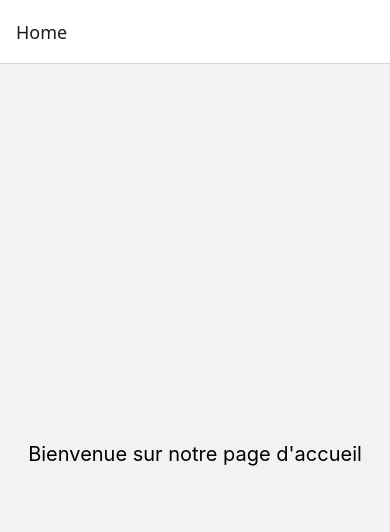
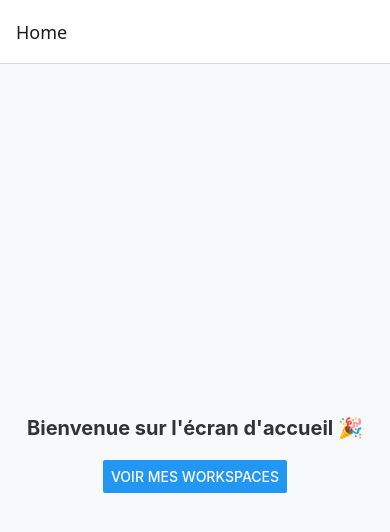
Before and after one commit to KanA-P-dot/TrellTech, a React Native app in the folder TrelltechApp/: screen /Home in a window 390 px wide. Shown: the top 532 px of the page. Built offline with nearby package versions, Linux system fonts and the light colour scheme.

Commit message:
ajout sur la page d'accueil d'un accès aux workspaces via un bouton

```diff
--- a/TrelltechApp/src/screens/HomeScreen.js
+++ b/TrelltechApp/src/screens/HomeScreen.js
@@ -1,10 +1,11 @@
 import React from "react";
-import { View, Text, StyleSheet } from "react-native";
+import { View, Text, StyleSheet, Button } from "react-native";
 
-const HomeScreen = () => {
+const HomeScreen = ({ navigation }) => {
   return (
     <View style={styles.container}>
-      <Text style={styles.text}>Bienvenue sur notre page d'accueil</Text>
+      <Text style={styles.text}>Bienvenue sur l'écran d'accueil 🎉</Text>
+      <Button title="Voir mes Workspaces" onPress={() => navigation.navigate("Workspaces")} />
     </View>
   );
 };
@@ -14,9 +15,13 @@ const styles = StyleSheet.create({
     flex: 1,
     justifyContent: "center",
     alignItems: "center",
+    backgroundColor: "#f8f9fa",
   },
   text: {
     fontSize: 20,
+    fontWeight: "bold",
+    color: "#333",
+    marginBottom: 20,
   },
 });
 
```
